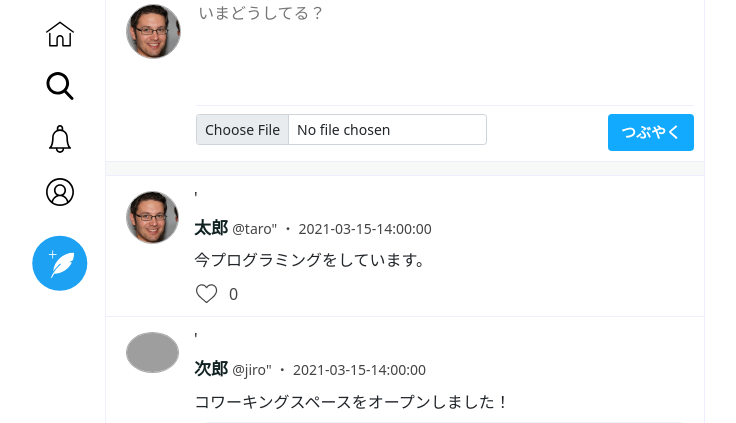
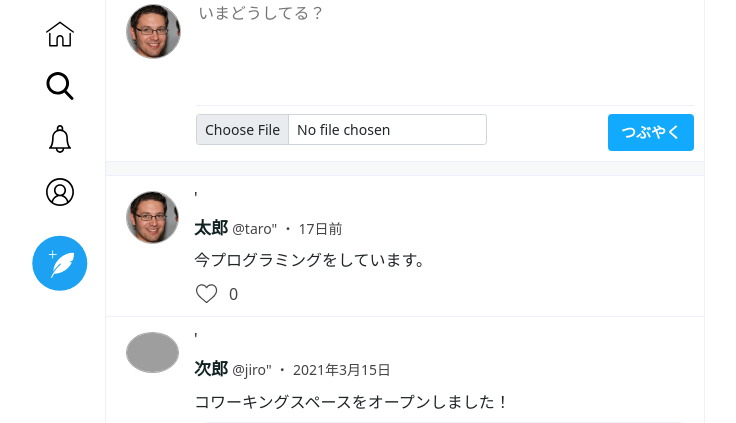
Before and after one commit to thinking-weed/TwitterClone, a PHP site: page /home.php in a window 1280 px wide. Shown: the part 72-495 px from the top of the page, without its empty margins (280-1016 px from the left). Run offline with PHP 8.4, Linux system fonts and the light colour scheme; grey boxes are pictures that could not be loaded.

Commit message:
投稿日時の関数作成

```diff
--- a/views/home.php
+++ b/views/home.php
@@ -17,7 +17,7 @@ $view_tweets = [
         'user_image_name' => 'sample-person.jpg',
         'tweet_body' => '今プログラミングをしています。',
         'tweet_image_name' => null,
-        'tweet_created_at' => '2021-03-15-14:00:00',
+        'tweet_created_at' => '2023-05-15-14:00:00',
         'like_id' => null,
         'like_count' => 0
     ],
@@ -33,6 +33,48 @@ $view_tweets = [
         'like_count' => 1
     ]
 ];
+////////////////////////////////////////
+/////便利な関数
+///////////////////////////////////
+/**指定した日時からどれだけ経過したかを取得
+
+@param string $datetime 日時;
+@return string;
+*/
+                                                    //タイプヒーティング
+function convertTodayTimeAgo(string $datetime)      //指定したデータ型（今回ならstring）以外の文字が入るとエラー
+{
+    $unix = strtotime($datetime);       //投稿日時をunixタイム1970年１月１日０時０秒からの経過秒数に直す
+    $now = time();                      //unixタイム開始から現在（ブラウザ視聴時）までの秒数
+    $diff_sec = $now - $unix;
+
+    if($diff_sec < 60){//１分未満の場合
+        $time = $diff_sec;
+        $unit = '秒前';
+    } elseif($diff_sec < 3600){//１時間未満の場合
+        $time = $diff_sec /60;
+        $unit = '分前';
+    } elseif($diff_sec < 86400){//24時間未満の場合
+        $time = $diff_sec /3600;
+        $unit = '時間前';
+    } elseif($diff_sec < 2764800){//32日未満の場合
+        $time = $diff_sec /86400;
+        $unit = '日前';
+    }
+        else {
+        if(date('Y') !== date('Y',$unix)){
+            $time = date('Y年n月j日',$unix);
+        }else{
+            $time = date('n月j日',$unix);
+        }
+        return $time;
+    }
+
+        return (int)$time . $unit; //(int)は型キャスト：intで表せない値は０、小数点は切り捨て
+
+}
+
+
 
 ?>
 
@@ -136,7 +178,7 @@ $view_tweets = [
                             <div class="name">
                                 <a href="profile.php?user_id=<?php echo $view_tweet['user_id']; ?>">
                                     <span class="nickname"><?php echo $view_tweet['user_nickname']?></span>
-                                    <span class="user-name">@<?php echo $view_tweet['user_name']; ?>" ・ <?php echo $view_tweet['tweet_created_at']; ?></span>
+                                    <span class="user-name">@<?php echo $view_tweet['user_name']; ?>" ・ <?php echo convertTodayTimeAgo($view_tweet['tweet_created_at']); ?></span>
                                 </a>
                             </div>
                             <p><?php echo $view_tweet['tweet_body']; ?></p>
```
